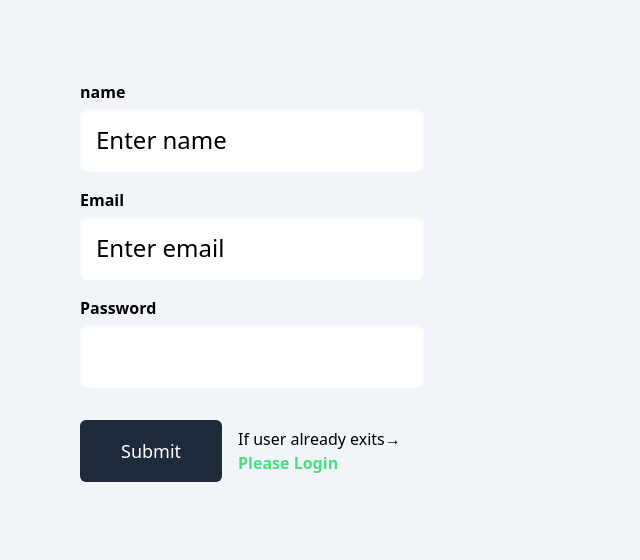
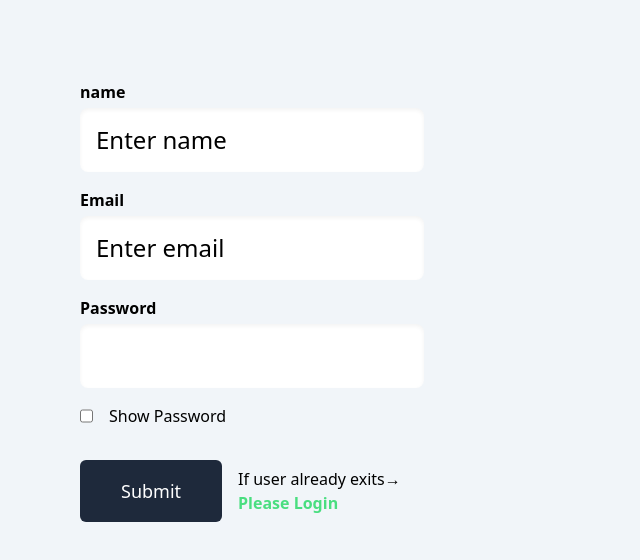
Before and after one commit to codewithsonyy/inventory-management2.0, a Next.js app: page /signup in a window 1280 px wide. Shown: the top 560 px of the page, without its empty margins (0-640 px from the left). Built offline with nearby package versions, Linux system fonts and the light colour scheme.

Commit message:
added show password checkboxes in login and signup

```diff
--- a/app/(auth)/login/page.js
+++ b/app/(auth)/login/page.js
@@ -9,6 +9,15 @@ Alert;
 const Login = () => {
   const [credentials, setCredentials] = useState({ email: "", password: "" });
   const [alert, setAlert] = useState(null);
+  const [inputType, setInputType] = useState("password")
+
+  const changeInputType = ()=>{
+    if (inputType=="password"){
+      setInputType("text")
+    }else if (inputType=="text"){
+      setInputType("password")
+    }
+  }
 
   const router = useRouter();
   const searchParams = useSearchParams();
@@ -81,7 +90,7 @@ const Login = () => {
               <div className="relative mb-6">
                 <label className="">Password</label>
                 <input
-                  type="password"
+                  type={inputType}
                   className="peer block min-h-[auto] w-full rounded  bg-white px-3 py-[0.32rem] leading-[2.15] outline-none"
                   value={credentials?.password || ""}
                   name="password"
@@ -89,6 +98,11 @@ const Login = () => {
                   placeholder="Password"
                   onChange={onChange}
                 />
+              </div>
+
+              <div className="flex mb-4">
+                <input type="checkbox" id="checkbox" onChange={changeInputType}/>
+                <p className="ml-4">Show Password</p>
               </div>
 
               <div className="text-center lg:text-left">
--- a/app/(auth)/signup/page.js
+++ b/app/(auth)/signup/page.js
@@ -7,6 +7,15 @@ import Alert from "@/components/Alert";
 
 const Signup = () => {
   const [alert, setAlert] = useState(null);
+  const [inputType, setInputType] = useState("password")
+
+  const changeInputType = ()=>{
+    if (inputType=="password"){
+      setInputType("text")
+    }else if (inputType=="text"){
+      setInputType("password")
+    }
+  }
   const [credentials, setCredentials] = useState({
     name: "",
     email: "",
@@ -101,13 +110,18 @@ const Signup = () => {
               </label>
               <input
                 className=" shadow-inner bg-white rounded-lg placeholder-black text-2xl p-4 border-none block mt-1 w-full"
-                type="password"
+                type={inputType}
                 name="password"
                 required="required"
                 value={credentials?.password || ""}
                 onChange={onChange}
                 minLength={5}
               />
+            </div>
+
+            <div className="flex mb-4 mt-4">
+                <input type="checkbox" id="checkbox" onChange={changeInputType}/>
+                <p className="ml-4">Show Password</p>
             </div>
 
             <div className="flex items-center justify-between mt-8">
```
Also changed, not shown: 1 other file (tests, documents, lock files or other folders).
